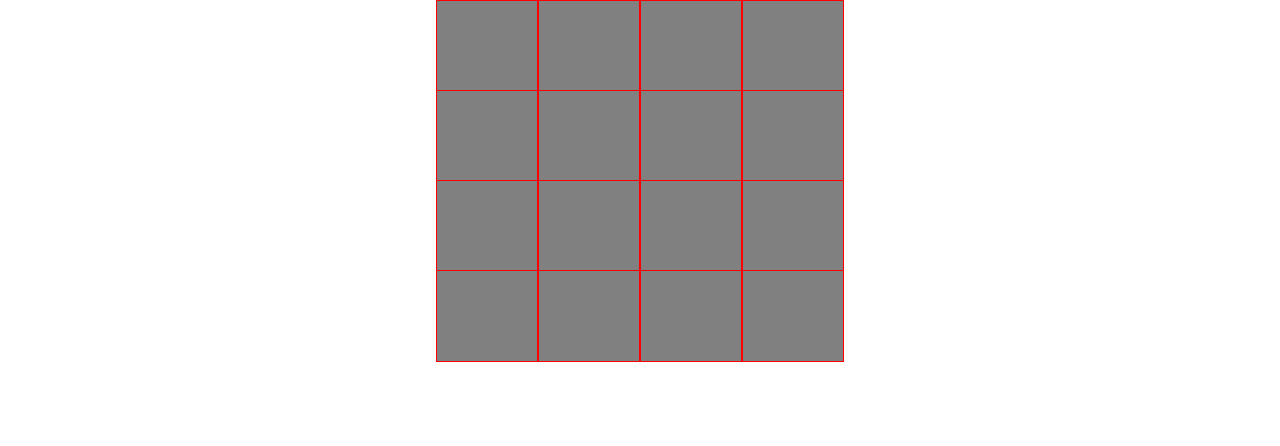
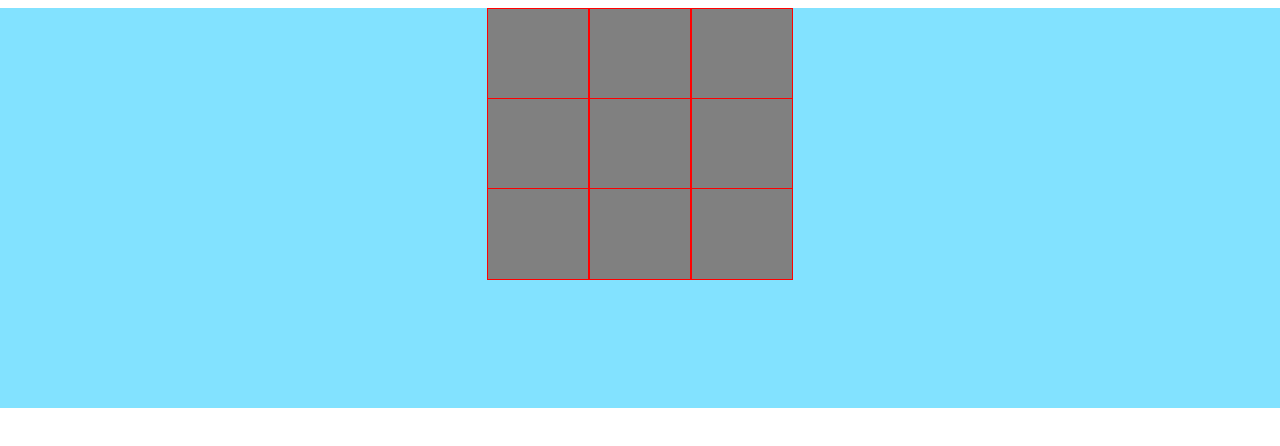
Before and after one commit to ivanyordanovgt/Brainzone, a React (Create React App) app in the folder brainzone/: page / in a window 1280 px wide. Shown: the top 446 px of the page. Built offline with nearby package versions, Linux system fonts and the light colour scheme.

Commit message:
Boxes visualasing converted to react code

```diff
--- a/brainzone/src/components/SequinceMemory/SequinceMemory.js
+++ b/brainzone/src/components/SequinceMemory/SequinceMemory.js
@@ -4,52 +4,36 @@ export const SequinceMemory = () => {
 
   const [level, setLevel] = useState(1)
 
-  const levelGenerator = (memoriseBoxesCount, boxes) => {
+  const levelGenerator = (memoriseBoxesCount, rows, cols) => {
     return {'memoriseBoxesCount': memoriseBoxesCount,
-            'boxes': boxes}
+            'rows': rows,
+            'cols': cols,
+          }
   }
 
   const levels = {
-    1: levelGenerator(4, 9),
-    2: levelGenerator(5, 9),
-    3: levelGenerator(6, 9),
-    4: levelGenerator(4, 12),
-    5: levelGenerator(6, 12),
-    6: levelGenerator(8, 12),
-    7: levelGenerator(5, 15),
-    8: levelGenerator(8, 15),
+    1: levelGenerator(4, 3, 3),
+    2: levelGenerator(5, 3, 3),
+    3: levelGenerator(6, 3, 3),
+    4: levelGenerator(4, 4, 3),
+    5: levelGenerator(6, 4, 4),
+    6: levelGenerator(8, 4, 4),
+    7: levelGenerator(5, 5, 4),
+    8: levelGenerator(8, 5, 5),
   }
 
   return (
     <div>
-      <div className={styles.row}>
-        <div className={styles.card}></div>
-        <div className={styles.card}></div>
-        <div className={styles.card}></div>
-        <div className={styles.card}></div>
-      </div>
-      <div className={styles.row}>
-        <div className={styles.card}></div>
-        <div className={styles.card}></div>
-        <div className={styles.card}></div>
-        <div className={styles.card}></div>
-      </div>
-      <div className={styles.row}>
-        <div className={styles.card}></div>
-        <div className={styles.card}></div>
-        <div className={styles.card}></div>
-        <div className={styles.card}></div>
-      </div>
-      <div className={styles.row}>
-        <div className={styles.card}></div>
-        <div className={styles.card}></div>
-        <div className={styles.card}></div>
-        <div className={styles.card}></div>
-      </div>
+
+    <div className={styles.sequinceBox}>
+        {[...Array(levels[level].rows)].map((x, i) => {
+        return <div className={styles.row}>
+          {[...Array(levels[level].cols)].map((x, i) => {
+            return <div className={styles.card}></div>
+          }) }
+        </div>})}
     </div>
-    // <div className={styles.sequinceBox}>
-    //     {[...Array(levels[level].boxes)].map((x, i) =>
-    //       <h1>box</h1>)}
-    // </div>
+    </div>
+
   )
 }
--- a/brainzone/src/components/SequinceMemory/SequinceMemory.module.css
+++ b/brainzone/src/components/SequinceMemory/SequinceMemory.module.css
@@ -3,7 +3,6 @@
     background-color: rgba(6, 197, 255, .5);
     height: 50vh;
     margin-top: 1vh;
-    display: inline-grid;
 
 }
 
```
